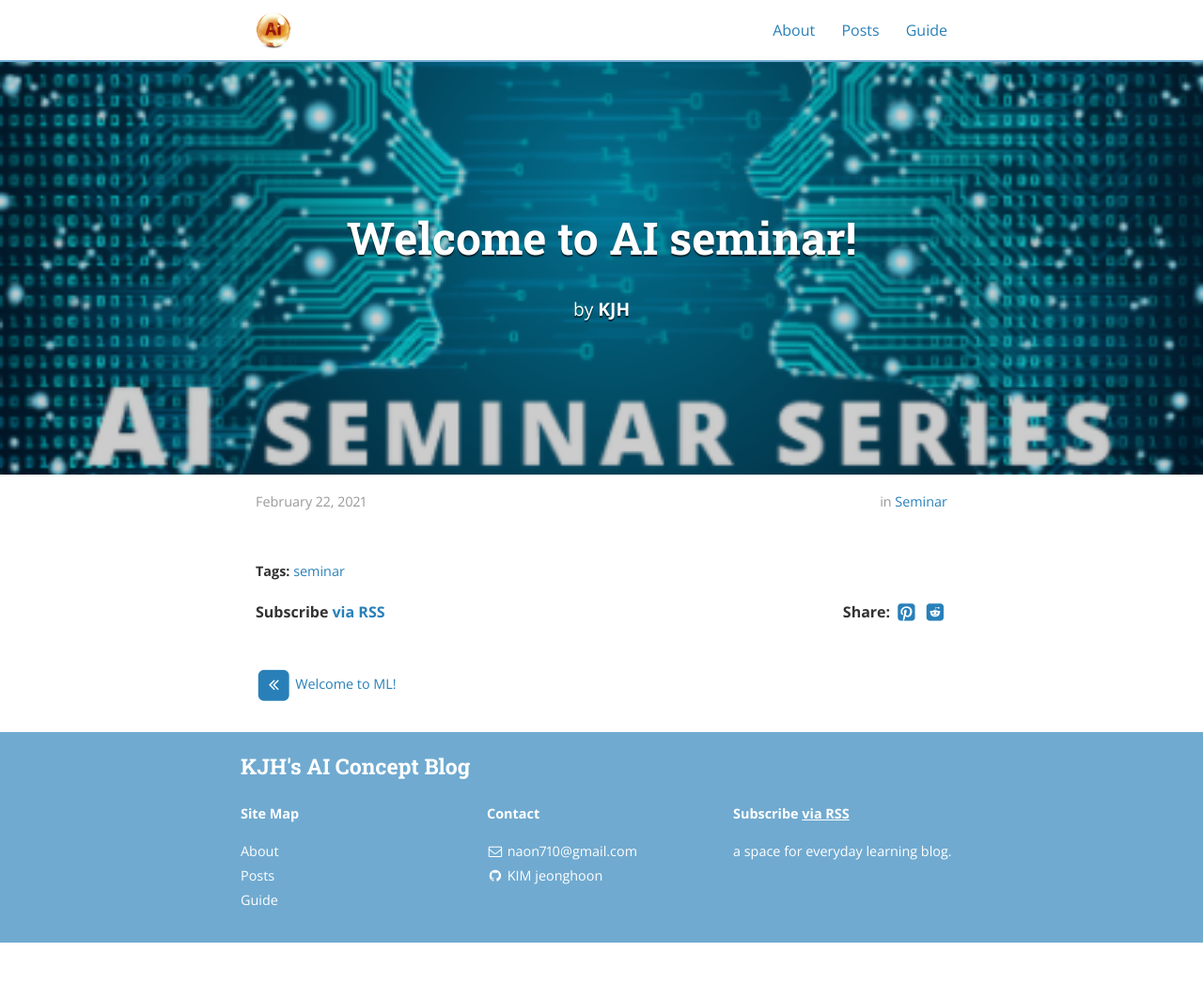
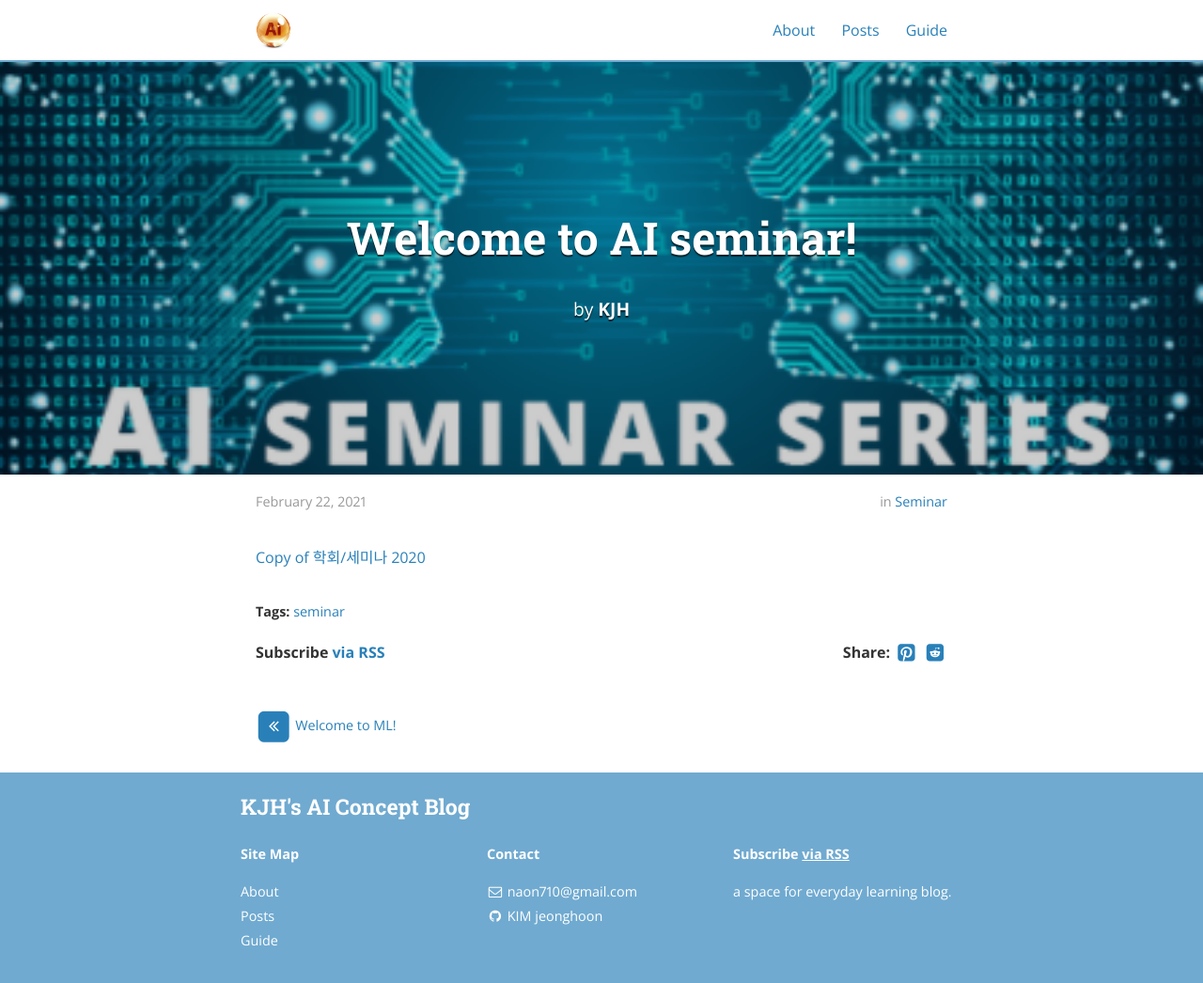
Before and after one commit to jeonghoonkim1211/jeonghoonkim1211.github.io, a Jekyll site: the page built from _posts/2021-02-22-seminar1.md, in a window 1280 px wide and 1046 px high. Shown: the whole window at 94% size. Built offline with Jekyll 4.4.1, drawn with Linux system fonts in a browser that asks for light colours; nearby versions of some CDN libraries.

Commit message:
Update 2021-02-22-seminar1.md

```diff
--- a/_posts/2021-02-22-seminar1.md
+++ b/_posts/2021-02-22-seminar1.md
@@ -7,3 +7,4 @@ categories: seminar
 tags:	seminar
 cover:  "/assets/seminar1.png"
 ---
+[Copy of 학회/세미나 2020](https://www.notion.so/1f73b97bbee84b1b85c129d622519fd2)
```
